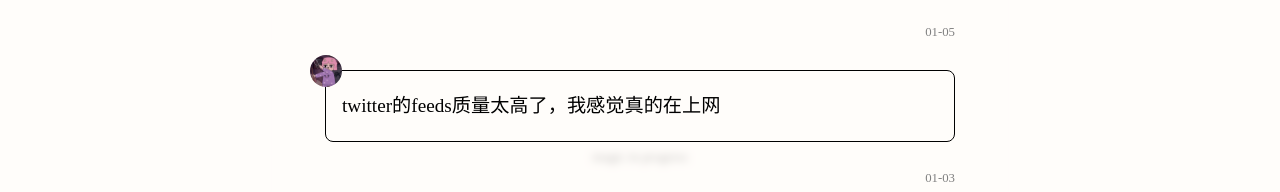
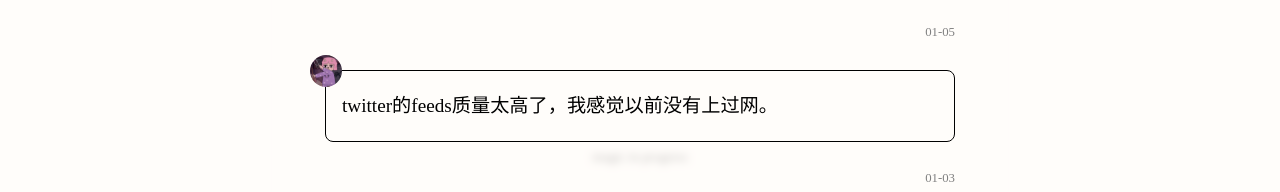
Before and after one commit to dorajackcui/gatsby-blog-blackteethClone, a Gatsby site: page / in a window 1280 px wide. Both pictures are taken after a click on the button "magic in progress". Shown: the part 203-395 px from the top of the page. Built offline with nearby package versions, Linux system fonts and the light colour scheme; Gatsby itself is replaced by a stand-in of ours.

Commit message:
useless update

```diff
--- a/src/articles/广播2022.md
+++ b/src/articles/广播2022.md
@@ -6,7 +6,7 @@
 stack: modal
 ---
 01-05
-- twitter的feeds质量太高了，我感觉真的在上网
+- twitter的feeds质量太高了，我感觉以前没有上过网。
 
 01-03
 - 早上起床跑步，晚上睡前还要做hiit。健身的positive loop相对于其他项目，比如写作、编程之类的来说太简单了。小循环有多巴胺分泌即时奖励，大循环则是身材和身体状况都会变好，自动运作而不会产生额外负担（比如情绪和压力）。
```
